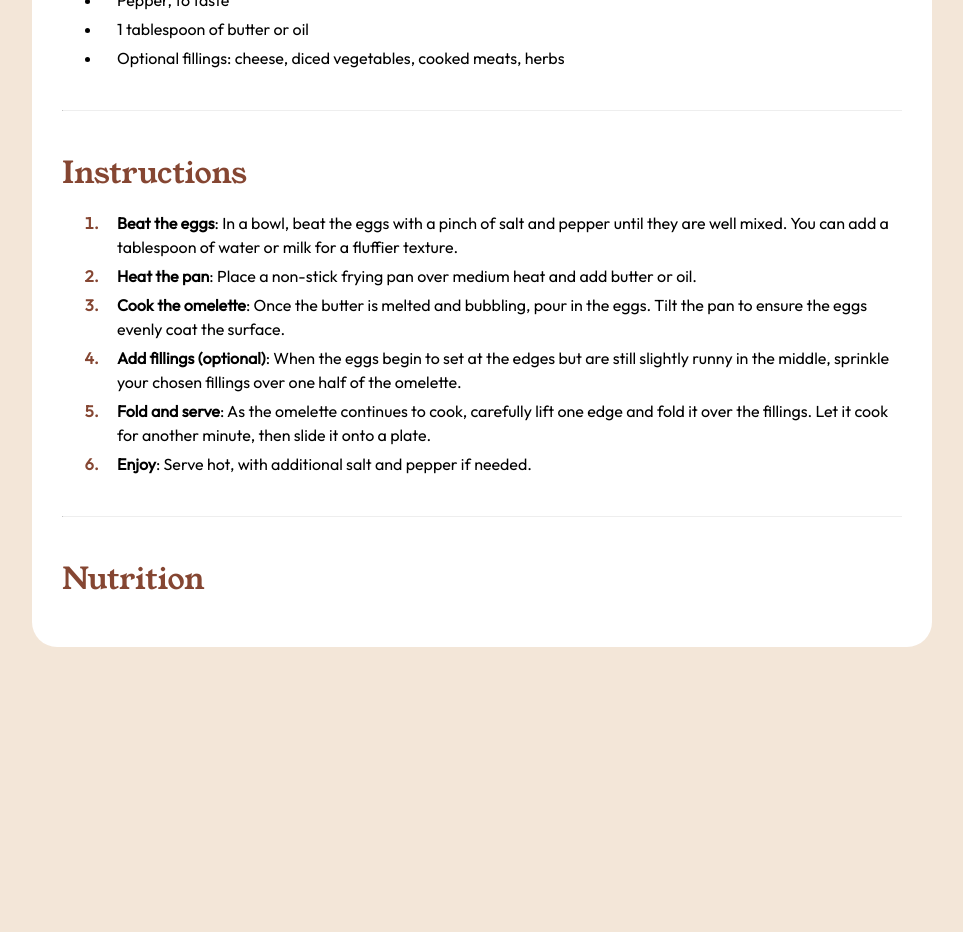
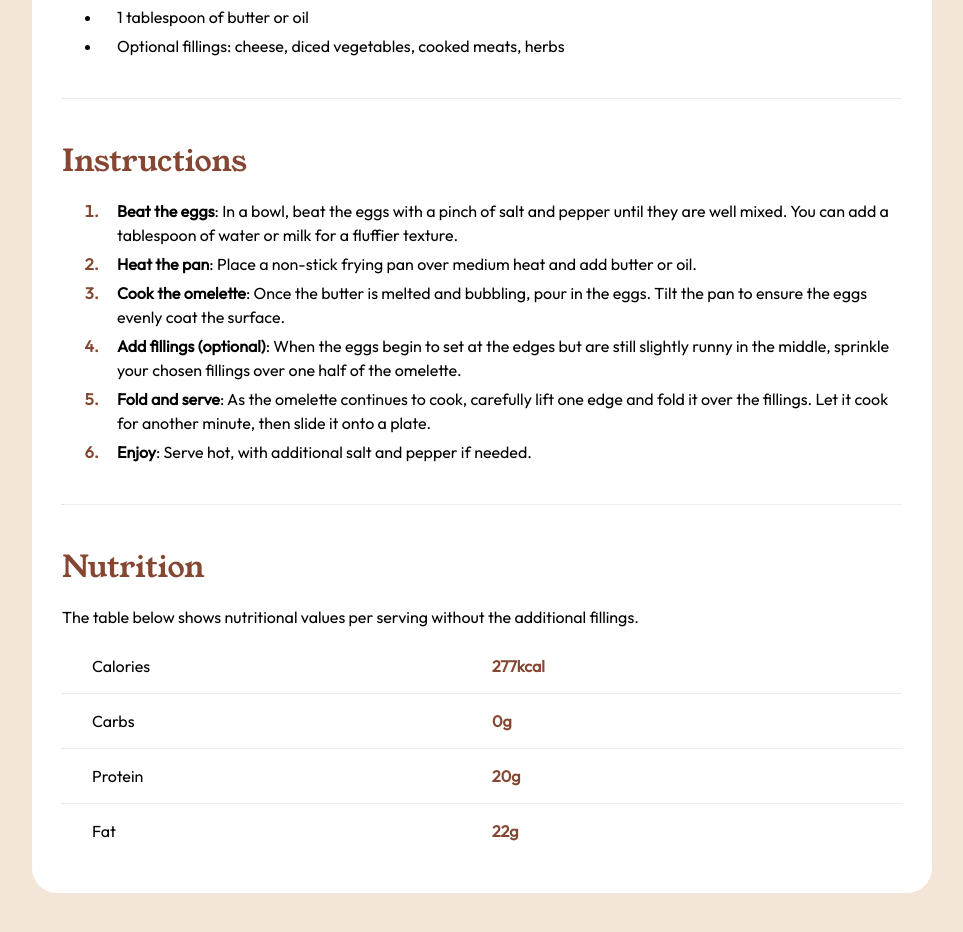
Before and after one commit to tyVespA/recipe-page, a React (Vite) app: page / in a window 1280 px wide. Shown: the part 940-1872 px from the top of the page, without its empty margins (158-1121 px from the left). Before the commit the page ends 1587 px from the top, so only its background shows below. Built offline with nearby package versions, Linux system fonts and the light colour scheme.

Commit message:
Add and style Ingredients and Nutrition sections

```diff
--- a/src/App.css
+++ b/src/App.css
@@ -47,7 +47,7 @@ hr {
 .recipe-container {
   max-width: 900px;
   margin-inline: auto;
-  margin-top: 50px;
+  margin-block: 50px;
   background-color: hsl(0, 0%, 100%);
   padding: 30px;
   border-radius: 25px;
@@ -69,3 +69,28 @@ hr {
   color: hsl(332, 51%, 32%);
   padding-bottom: 5px;
 }
+
+.row {
+  max-width: 500px;
+  display: flex;
+  justify-content: space-between;
+  margin-left: 30px;
+}
+
+.row:first-of-type {
+  padding-top: 25px;
+}
+
+.row:last-of-type {
+  margin-bottom: 20px;
+}
+
+.chart-divider {
+  margin-block: 15px;
+}
+
+.second-column {
+  color: hsl(14, 45%, 36%);
+  font-weight: bold;
+  width: 100px;
+}
--- a/src/App.jsx
+++ b/src/App.jsx
@@ -4,12 +4,14 @@ function App() {
   return (
     <div className="recipe-container">
       <img src="/images/image-omelette.jpeg" alt="omlette picture" />
+      <section>
         <h1>Simple Omelette Recipe</h1>
         <p>
           An easy and quick dish, perfect for any meal. This classic omelette
           combines beaten eggs cooked to perfection, optionally filled with your
           choice of cheese, vegetables, or meats.
         </p>
+      </section>
       <div className="preparation-time-container">
         <h3>Preparation time</h3>
         <ul>
@@ -24,6 +26,7 @@ function App() {
           </li>
         </ul>
       </div>
+      <section>
         <h2>Ingredients</h2>
         <ul>
           <li>2-3 large eggs</li>
@@ -35,12 +38,14 @@ function App() {
           </li>
         </ul>
         <hr />
+      </section>
+      <section>
         <h2>Instructions</h2>
         <ol>
           <li>
-          <strong>Beat the eggs</strong>: In a bowl, beat the eggs with a pinch
-          of salt and pepper until they are well mixed. You can add a tablespoon
-          of water or milk for a fluffier texture.
+            <strong>Beat the eggs</strong>: In a bowl, beat the eggs with a
+            pinch of salt and pepper until they are well mixed. You can add a
+            tablespoon of water or milk for a fluffier texture.
           </li>
           <li>
             <strong>Heat the pan</strong>: Place a non-stick frying pan over
@@ -53,21 +58,47 @@ function App() {
           </li>
           <li>
             <strong>Add fillings (optional)</strong>: When the eggs begin to set
-          at the edges but are still slightly runny in the middle, sprinkle your
-          chosen fillings over one half of the omelette.
+            at the edges but are still slightly runny in the middle, sprinkle
+            your chosen fillings over one half of the omelette.
           </li>
           <li>
             <strong>Fold and serve</strong>: As the omelette continues to cook,
-          carefully lift one edge and fold it over the fillings. Let it cook for
-          another minute, then slide it onto a plate.
+            carefully lift one edge and fold it over the fillings. Let it cook
+            for another minute, then slide it onto a plate.
           </li>
           <li>
-          <strong>Enjoy</strong>: Serve hot, with additional salt and pepper if
-          needed.
+            <strong>Enjoy</strong>: Serve hot, with additional salt and pepper
+            if needed.
           </li>
         </ol>
+      </section>
       <hr />
+      <section>
         <h2>Nutrition</h2>
+        <p>
+          The table below shows nutritional values per serving without the
+          additional fillings.
+        </p>
+        <div className="row">
+          <p>Calories</p>
+          <p className="second-column">277kcal</p>
+        </div>
+        <hr className="chart-divider" />
+        <div className="row">
+          <p>Carbs</p>
+          <p className="second-column">0g</p>
+        </div>
+        <hr className="chart-divider" />
+        <div className="row">
+          <p>Protein</p>
+          <p className="second-column">20g</p>
+        </div>
+        <hr className="chart-divider" />
+        <div className="row">
+          <p>Fat</p>
+          <p className="second-column">22g</p>
+        </div>
+      </section>
     </div>
   );
 }
```
Lines whose indentation alone changed are shown as unchanged.
